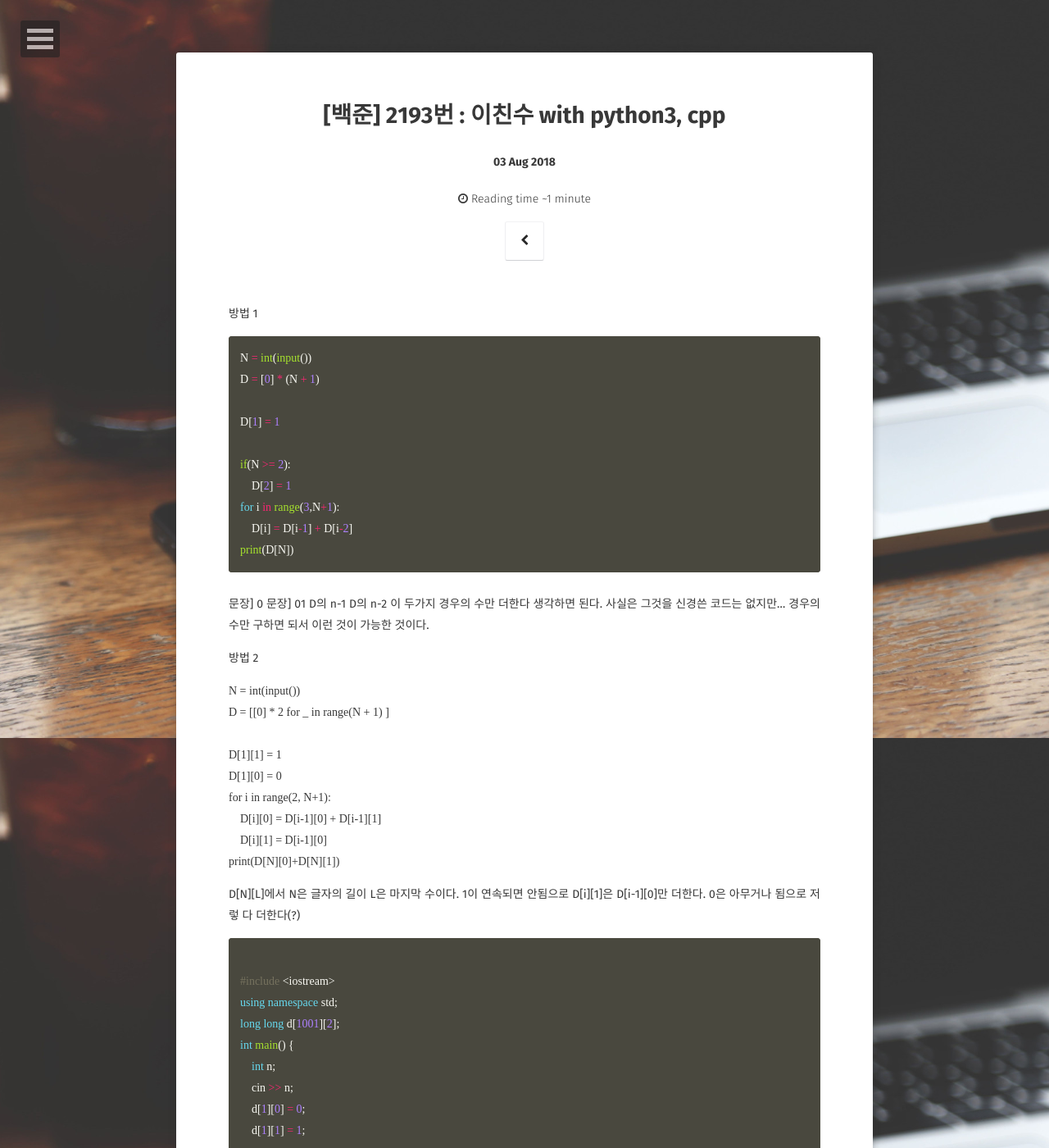
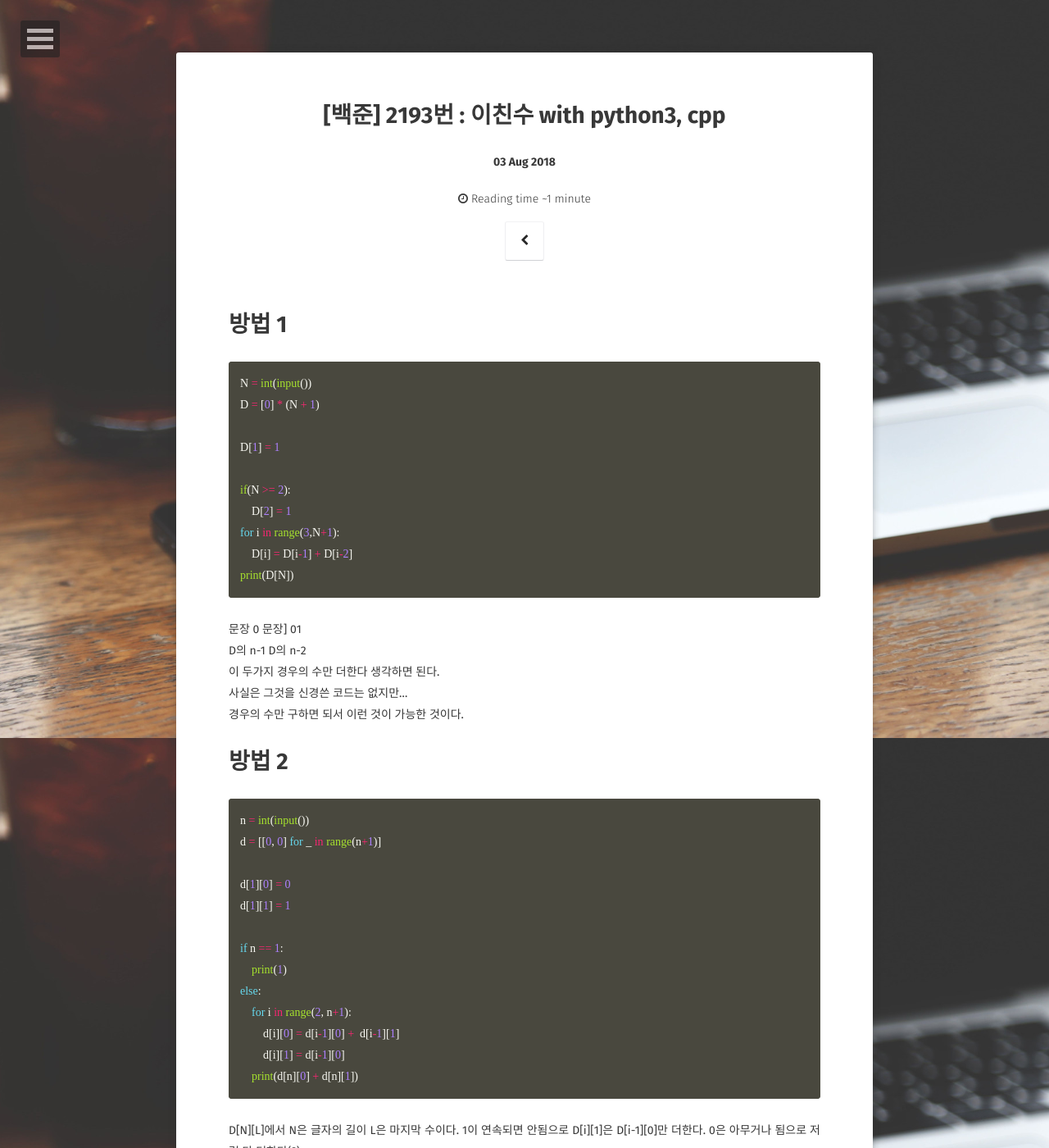
Before and after one commit to JoosJuliet/joosjuliet.github.io, a Jekyll site: the page built from _posts/2018-08-03-2193.md, in a window 1280 px wide and 1400 px high. Shown: the whole window at 82% size. Built offline with Jekyll 4.4.1, drawn with Linux system fonts in a browser that asks for light colours; some web fonts are replaced.

Commit message:
9/21 풀기

````diff
--- a/_posts/2018-08-03-2193.md
+++ b/_posts/2018-08-03-2193.md
@@ -8,7 +8,7 @@ comments: true
 ---
 
 
-방법 1
+# 방법 1
 ``` python
 N = int(input())
 D = [0] * (N + 1)
@@ -21,23 +21,27 @@ for i in range(3,N+1):
     D[i] = D[i-1] + D[i-2]
 print(D[N])
 ```
-문장] 0     문장] 01
+문장 0     문장] 01
 D의 n-1     D의 n-2
 이 두가지 경우의 수만 더한다 생각하면 된다.
 사실은 그것을 신경쓴 코드는 없지만...
 경우의 수만 구하면 되서 이런 것이 가능한 것이다.
 
-방법 2
-```python3
-N = int(input())
-D = [[0] * 2 for _ in range(N + 1) ]
+# 방법 2
+``` python
+n = int(input())
+d = [[0, 0] for _ in range(n+1)]
 
-D[1][1] = 1
-D[1][0] = 0
-for i in range(2, N+1):
-    D[i][0] = D[i-1][0] + D[i-1][1]
-    D[i][1] = D[i-1][0]
-print(D[N][0]+D[N][1])
+d[1][0] = 0
+d[1][1] = 1
+
+if n == 1:
+    print(1)
+else:
+    for i in range(2, n+1):
+        d[i][0] = d[i-1][0] +  d[i-1][1]
+        d[i][1] = d[i-1][0]
+    print(d[n][0] + d[n][1])
 ```
 
 D[N][L]에서 N은 글자의 길이 L은 마지막 수이다.
````
Also changed, not shown: _posts/2018-09-05-2156.md (+33 -2 lines), _posts/2018-09-06-9465.md (+16 -9 lines).
